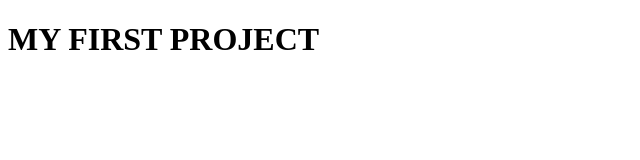
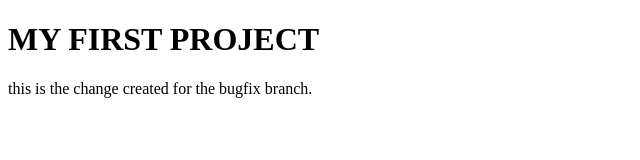
Before and after one commit to vinnacodes/community, a plain HTML site: page index.html in a window 1280 px wide. Shown: the whole page, without its empty margins (0-640 px from the left). Drawn offline with Linux system fonts and the light colour scheme.

Commit message:
a change has been done to the html for bugfix

```diff
--- a/index.html
+++ b/index.html
@@ -7,5 +7,7 @@
 </head>
 <body>
 <h1>MY FIRST PROJECT</h1>
+
+<p> this is the change  created for  the bugfix branch.</P>
 </body>
 </html>
```
